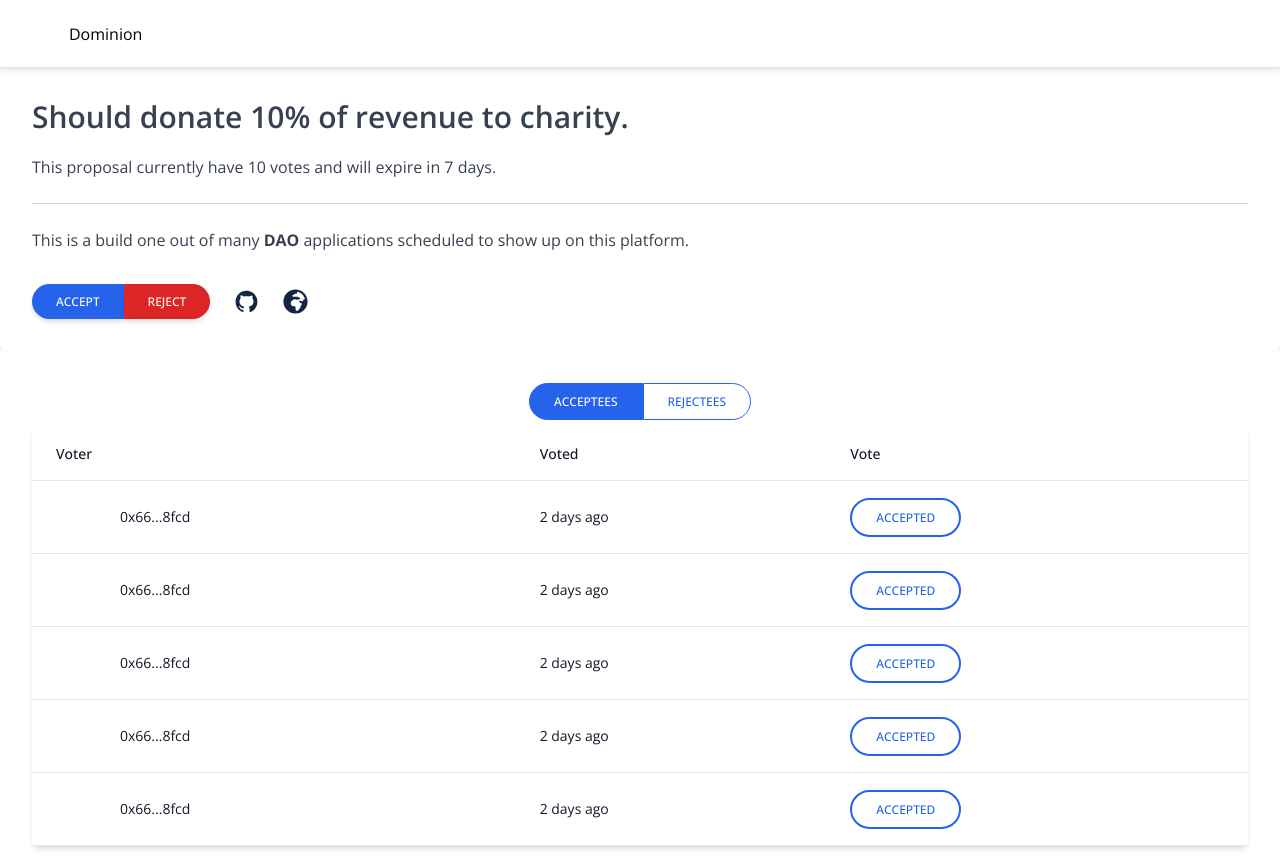
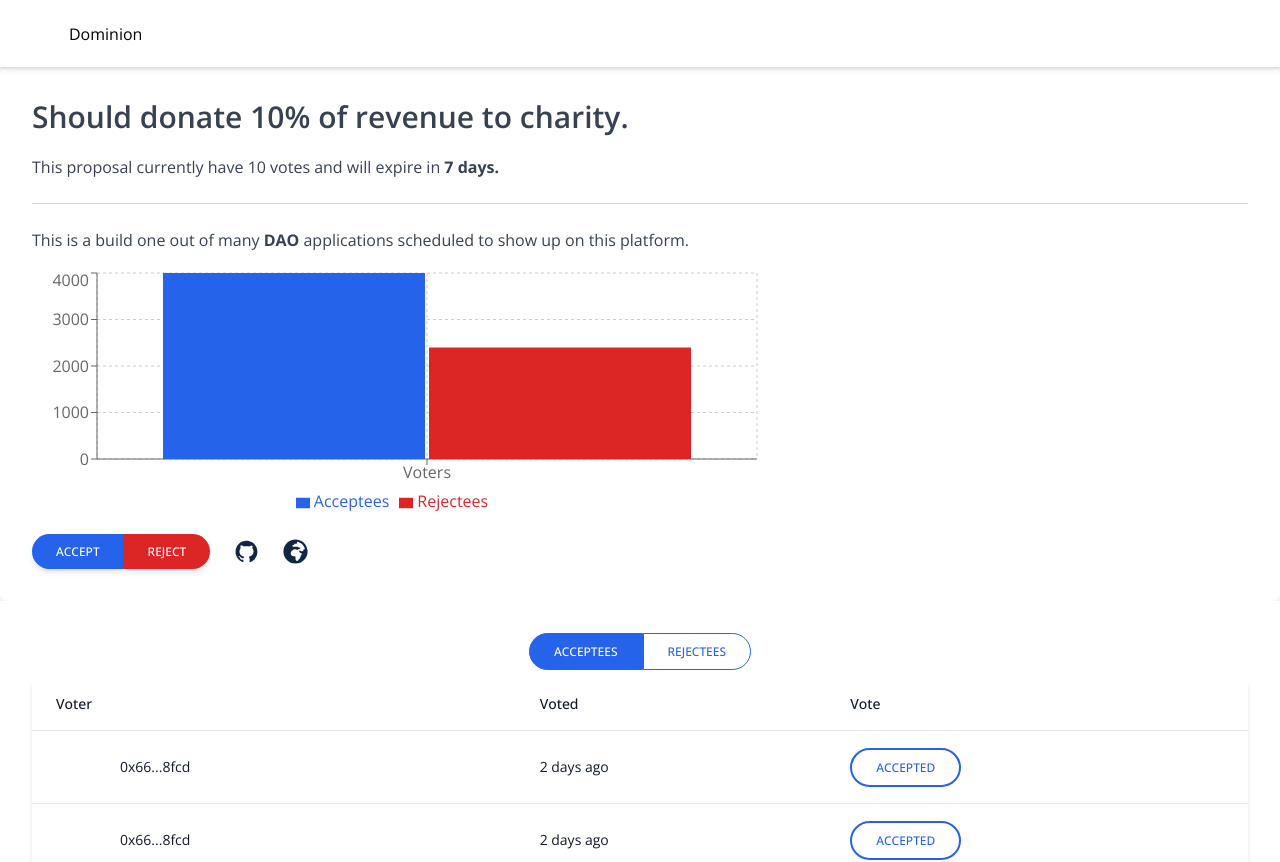
Before and after one commit to Daltonic/dominionDAO, a React (Create React App) app: page /proposal/1 in a window 1280 px wide. Shown: the top 862 px of the page. Built offline with nearby package versions, Linux system fonts and the light colour scheme; some icons are missing; what react-hooks-global-state would draw is missing.

Commit message:
adds rechart to the project

```diff
--- a/package.json
+++ b/package.json
@@ -16,6 +16,7 @@
     "react-identicons": "^1.2.5",
     "react-router-dom": "6",
     "react-scripts": "5.0.0",
+    "recharts": "^2.1.9",
     "web-vitals": "^2.1.4",
     "web3": "^1.7.1"
   },
--- a/src/components/ProposalDetails.jsx
+++ b/src/components/ProposalDetails.jsx
@@ -1,23 +1,45 @@
 import { AiFillGithub } from 'react-icons/ai'
 import { FaGlobeAfrica } from 'react-icons/fa'
-import { setGlobalState } from '../store'
+import {
+  BarChart,
+  Bar,
+  CartesianGrid,
+  XAxis,
+  YAxis,
+  Legend,
+  Tooltip,
+} from 'recharts'
+
+const data = [
+  {
+    name: 'Voters',
+    Acceptees: 4000,
+    Rejectees: 2400,
+  },
+]
 
 const ProposalDetails = () => {
   return (
     <div className="p-8 rounded-lg text-gray-700 bg-white">
       <h2 className="font-semibold text-3xl mb-5">
-         Should donate 10% of revenue to charity.
+        Should donate 10% of revenue to charity.
       </h2>
-      <p>
-        This proposal currently have 10 votes and will expire in 7 days.
-      </p>
+      <p>This proposal currently have 10 votes and will expire in <span className="font-bold">7 days.</span></p>
       <hr className="my-6 border-gray-300" />
       <p>
         This is a build one out of many <span className="font-bold">DAO</span>{' '}
         applications scheduled to show up on this platform.
       </p>
-      <div className="flex flex-row justify-start items-center md:w-1/3 w-full mt-4">
-        {/* Place chart here */}
+      <div className="flex flex-row justify-start items-center w-full mt-4 overflow-auto">
+        <BarChart width={730} height={250} data={data}>
+          <CartesianGrid strokeDasharray="3 3" />
+          <XAxis dataKey="name" />
+          <YAxis />
+          <Tooltip />
+          <Legend />
+          <Bar dataKey="Acceptees" fill="#2563eb" />
+          <Bar dataKey="Rejectees" fill="#dc2626" />
+        </BarChart>
       </div>
       <div
         className="flex flex-row justify-start items-center mt-4"
```
Also changed, not shown: 1 other file (tests, documents, lock files or other folders).
